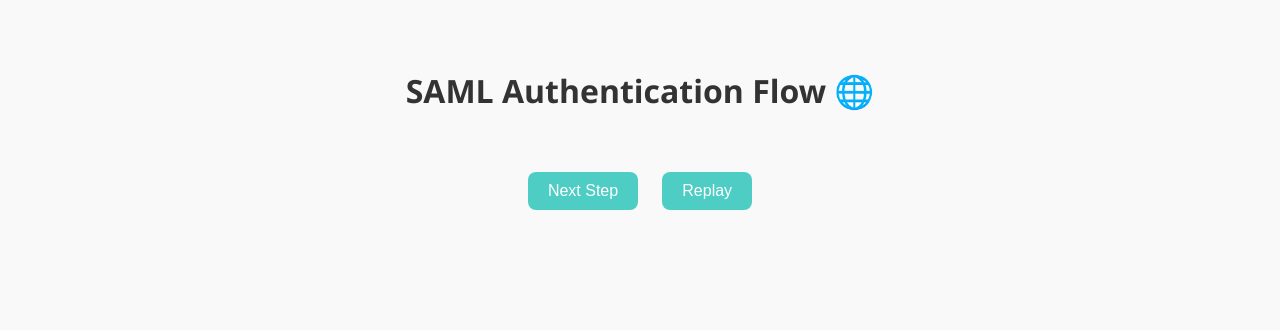
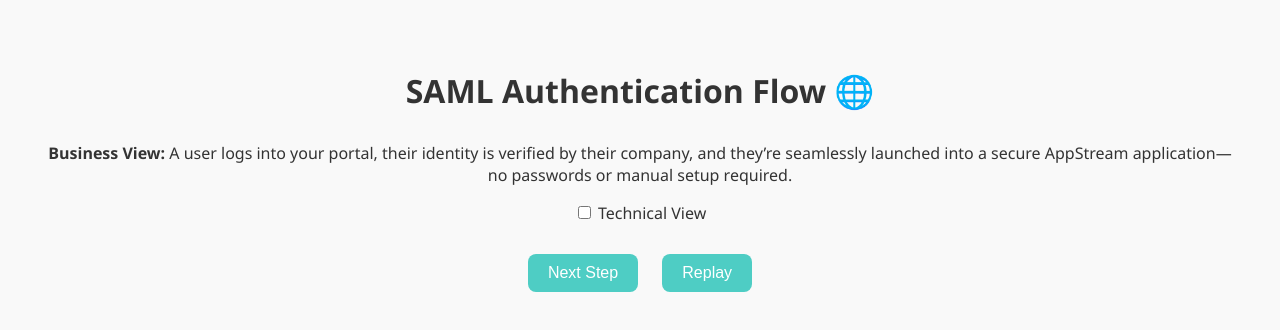
Before and after one commit to Bheehookey/appstream-auth-flow, a plain HTML site: page index.html in a window 1280 px wide. Drawn offline with Linux system fonts and the light colour scheme.

Commit message:
Update index.html
Added Business View and Technical View toggle

```diff
--- a/index.html
+++ b/index.html
@@ -7,13 +7,24 @@
 </head>
 <body>
   <h1>SAML Authentication Flow 🌐</h1>
-  <div id="flow-container">
-    <!-- Steps will be injected here -->
+
+  <div class="business-summary">
+    <p><strong>Business View:</strong> A user logs into your portal, their identity is verified by their company, and they’re seamlessly launched into a secure AppStream application—no passwords or manual setup required.</p>
   </div>
+
+  <label class="toggle">
+    <input type="checkbox" id="techToggle" onchange="toggleTechnicalView()" />
+    <span class="slider"></span>
+    <span class="label-text">Technical View</span>
+  </label>
+
+  <div id="flow-container"></div>
+
   <div class="controls">
     <button onclick="nextStep()">Next Step</button>
     <button onclick="resetFlow()">Replay</button>
   </div>
+
   <script src="script.js"></script>
 </body>
 </html>
```
